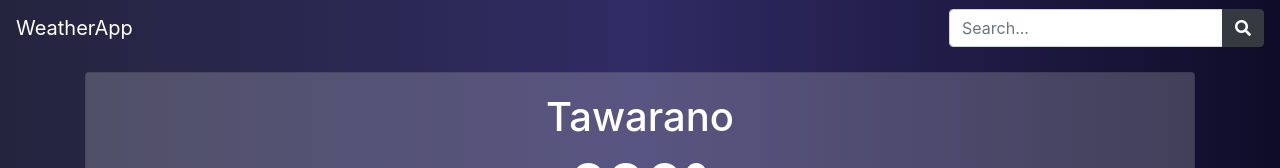
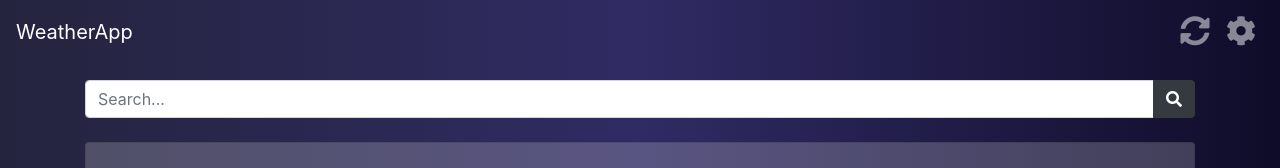
Before and after one commit to rasfa98/weather-app, a React (Create React App) app: page / in a window 1280 px wide. Shown: the top 168 px of the page. Built offline with nearby package versions, Linux system fonts and the light colour scheme; no server answers.

Commit message:
Moving search bar to a new component and adding refresh and settings icon to navbar

```diff
--- a/src/components/layout/Dashboard.js
+++ b/src/components/layout/Dashboard.js
@@ -3,6 +3,7 @@ import { connect } from 'react-redux';
 
 import CurrentWeather from '../weather/CurrentWeather';
 import ComingWeather from '../weather/ComingWeather';
+import SearchBar from '../layout/SearchBar';
 
 import { getUserPosition } from '../../actions/userActions';
 
@@ -15,6 +16,7 @@ class Dashboard extends Component {
     return (
       <div>
         <div className="container">
+          <SearchBar />
           <CurrentWeather />
           <ComingWeather />
         </div>
--- a/src/components/layout/Navbar.js
+++ b/src/components/layout/Navbar.js
@@ -3,28 +3,23 @@ import React, { Component } from 'react';
 class Navbar extends Component {
   render() {
     return (
-      <nav className="navbar navbar-dark mb-3">
+      <nav className="navbar navbar-expand navbar-dark mb-3">
         <a href="#!" className="navbar-brand">
           WeatherApp
         </a>
 
-        <form className="form-inline">
-          <div className="input-group">
-            <input
-              type="text"
-              className="form-control"
-              placeholder="Search..."
-            />
-
-            <div className="input-group-append">
-              <button type="submit" className="btn btn-dark">
-                <span>
-                  <i className="fas fa-search" />
-                </span>
-              </button>
-            </div>
-          </div>
-        </form>
+        <ul className="navbar-nav ml-auto">
+          <li className="nav-item">
+            <a href="#!" className="nav-link">
+              <span className="fas fa-sync-alt" style={{ fontSize: '30px' }} />
+            </a>
+          </li>
+          <li className="nav-item">
+            <a href="#!" className="nav-link">
+              <span className="fas fa-cog" style={{ fontSize: '30px' }} />
+            </a>
+          </li>
+        </ul>
       </nav>
     );
   }
--- /dev/null
+++ b/src/components/layout/SearchBar.js
@@ -0,0 +1,21 @@
+import React, { Component } from 'react';
+
+class SearchBar extends Component {
+  render() {
+    return (
+      <div className="input-group mb-4">
+        <input type="text" className="form-control" placeholder="Search..." />
+
+        <div className="input-group-append">
+          <button type="submit" className="btn btn-dark">
+            <span>
+              <i className="fas fa-search" />
+            </span>
+          </button>
+        </div>
+      </div>
+    );
+  }
+}
+
+export default SearchBar;
--- a/src/components/weather/ComingWeatherDay.js
+++ b/src/components/weather/ComingWeatherDay.js
@@ -30,7 +30,7 @@ const ComingWeatherDay = props => {
           }}
         />
 
-        <h2 className="text-center text-white mt-4">
+        <h2 className="text-center text-white">
           <span className="small text-secondary">
             {temp_min.toFixed(0)}&deg;
           </span>{' '}
```
Also changed, not shown: public/images/test.jpg (deleted).
